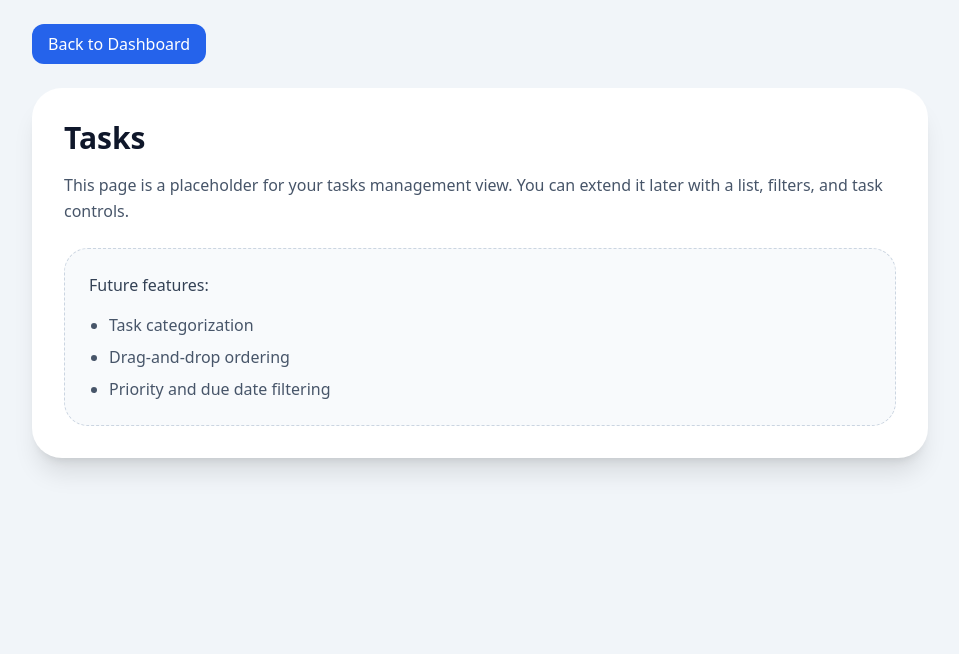
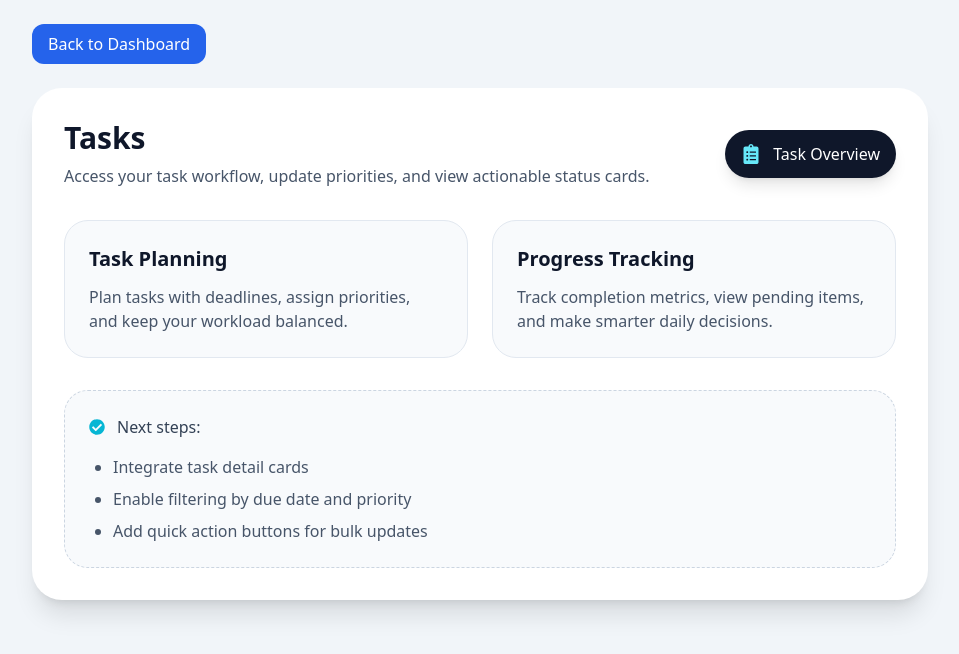
Before and after one commit to NafreesMIM/smart-task-manager, a React (Create React App) app: page /tasks in a window 1280 px wide. Shown: the top 654 px of the page, without its empty margins (160-1119 px from the left). Built offline with nearby package versions, Linux system fonts and the light colour scheme; no server answers; sample sign-in values are in the browser's storage.

Commit message:
improve auth pages, add route protection, 404 page, and polish task/settings UI

```diff
--- a/src/App.js
+++ b/src/App.js
@@ -10,6 +10,8 @@ import Dashboard from "./pages/Dashboard";
 import Analytics from "./pages/Analytics";
 import Tasks from "./pages/Tasks";
 import Settings from "./pages/Settings";
+import NotFound from "./pages/NotFound";
+import ProtectedRoute from "./components/ProtectedRoute";
 
 function App() {
 
@@ -22,11 +24,39 @@ function App() {
         <Route path="/" element={<Login />} />
         <Route path="/login" element={<Login />} />
         <Route path="/register" element={<Register />} />
-        <Route path="/dashboard" element={<Dashboard />} />
-        <Route path="/analytics" element={<Analytics />} />
-        <Route path="/tasks" element={<Tasks />} />
-        <Route path="/settings" element={<Settings />} />
-        <Route path="*" element={<Login />} />
+        <Route
+          path="/dashboard"
+          element={
+            <ProtectedRoute>
+              <Dashboard />
+            </ProtectedRoute>
+          }
+        />
+        <Route
+          path="/analytics"
+          element={
+            <ProtectedRoute>
+              <Analytics />
+            </ProtectedRoute>
+          }
+        />
+        <Route
+          path="/tasks"
+          element={
+            <ProtectedRoute>
+              <Tasks />
+            </ProtectedRoute>
+          }
+        />
+        <Route
+          path="/settings"
+          element={
+            <ProtectedRoute>
+              <Settings />
+            </ProtectedRoute>
+          }
+        />
+        <Route path="*" element={<NotFound />} />
 
       </Routes>
 
--- /dev/null
+++ b/src/components/ProtectedRoute.js
@@ -0,0 +1,11 @@
+import { Navigate } from "react-router-dom";
+
+function ProtectedRoute({ children }) {
+  const token = localStorage.getItem("token");
+  if (!token) {
+    return <Navigate to="/login" replace />;
+  }
+  return children;
+}
+
+export default ProtectedRoute;
--- a/src/pages/Analytics.js
+++ b/src/pages/Analytics.js
@@ -35,7 +35,7 @@ function Analytics() {
 
     const fetchTasks = async () => {
         if (!userId) {
-            console.warn("User ID not found. Skipping task fetch.");
+            navigate("/login", { replace: true });
             return;
         }
         try {
--- a/src/pages/Dashboard.js
+++ b/src/pages/Dashboard.js
@@ -49,7 +49,7 @@ function Dashboard() {
 
     if (!userId) {
       toast.error("User not authenticated. Please login.");
-      window.location.href = "/login";
+      navigate("/login", { replace: true });
       return;
     }
 
@@ -74,10 +74,9 @@ function Dashboard() {
 
   // LOGOUT
   const logout = () => {
-
     localStorage.removeItem("token");
     localStorage.removeItem("user");
-    window.location.href = "/login";
+    navigate("/login", { replace: true });
   };
 
   // ADD TASK
@@ -192,8 +191,8 @@ function Dashboard() {
     const token = localStorage.getItem("token");
 
     if (!token) {
-
-      window.location.href = "/login";
+      navigate("/login", { replace: true });
+      return;
     }
 
     fetchTasks();
--- a/src/pages/Login.js
+++ b/src/pages/Login.js
@@ -1,4 +1,4 @@
-import { useState } from "react";
+import { useEffect, useState } from "react";
 import axios from "axios";
 import { useNavigate } from "react-router-dom";
 import { toast, ToastContainer } from "react-toastify";
@@ -13,6 +13,13 @@ function Login() {
   });
   const [loading, setLoading] = useState(false);
   const navigate = useNavigate();
+
+  useEffect(() => {
+    const token = localStorage.getItem("token");
+    if (token) {
+      navigate("/dashboard", { replace: true });
+    }
+  }, [navigate]);
 
   const handleChange = (e) => {
     setFormData({
--- /dev/null
+++ b/src/pages/NotFound.js
@@ -0,0 +1,25 @@
+import { useNavigate } from "react-router-dom";
+
+function NotFound() {
+  const navigate = useNavigate();
+
+  return (
+    <div className="min-h-screen bg-slate-950 text-slate-100 flex items-center justify-center px-6 py-12">
+      <div className="max-w-3xl rounded-[32px] bg-slate-900/95 p-10 text-center shadow-2xl shadow-slate-900/20">
+        <p className="text-sm uppercase tracking-[0.4em] text-cyan-400">404 Not Found</p>
+        <h1 className="mt-6 text-5xl font-semibold text-white">Page does not exist</h1>
+        <p className="mt-4 text-slate-400">
+          The page you are looking for couldn’t be found. Use the button below to return to the dashboard.
+        </p>
+        <button
+          onClick={() => navigate("/dashboard")}
+          className="mt-8 inline-flex rounded-3xl bg-cyan-500 px-6 py-3 text-base font-semibold text-slate-950 transition hover:bg-cyan-400"
+        >
+          Go to Dashboard
+        </button>
+      </div>
+    </div>
+  );
+}
+
+export default NotFound;
--- a/src/pages/Register.js
+++ b/src/pages/Register.js
@@ -1,4 +1,4 @@
-import { useState } from "react";
+import { useEffect, useState } from "react";
 import axios from "axios";
 import { useNavigate } from "react-router-dom";
 import { toast, ToastContainer } from "react-toastify";
@@ -14,6 +14,13 @@ function Register() {
   });
   const [loading, setLoading] = useState(false);
   const navigate = useNavigate();
+
+  useEffect(() => {
+    const token = localStorage.getItem("token");
+    if (token) {
+      navigate("/dashboard", { replace: true });
+    }
+  }, [navigate]);
 
   const handleChange = (e) => {
     setFormData({
--- a/src/pages/Tasks.js
+++ b/src/pages/Tasks.js
@@ -1,3 +1,4 @@
+import { FaClipboardList, FaCheckCircle } from "react-icons/fa";
 import { useNavigate } from "react-router-dom";
 
 function Tasks() {
@@ -14,17 +15,43 @@ function Tasks() {
         </button>
 
         <div className="rounded-[30px] bg-white p-8 shadow-xl">
-          <h1 className="text-3xl font-semibold text-slate-900 mb-4">Tasks</h1>
-          <p className="text-slate-600 leading-relaxed">
-            This page is a placeholder for your tasks management view.
-            You can extend it later with a list, filters, and task controls.
-          </p>
-          <div className="mt-6 rounded-3xl border border-dashed border-slate-300 bg-slate-50 p-6">
-            <p className="text-slate-700">Future features:</p>
-            <ul className="mt-4 list-disc space-y-2 pl-5 text-slate-600">
-              <li>Task categorization</li>
-              <li>Drag-and-drop ordering</li>
-              <li>Priority and due date filtering</li>
+          <div className="flex flex-col gap-6 md:flex-row md:items-center md:justify-between">
+            <div>
+              <h1 className="text-3xl font-semibold text-slate-900">Tasks</h1>
+              <p className="mt-2 text-slate-600">
+                Access your task workflow, update priorities, and view actionable status cards.
+              </p>
+            </div>
+            <div className="flex items-center gap-3 rounded-3xl bg-slate-900 px-4 py-3 text-white shadow-lg">
+              <FaClipboardList className="text-xl text-cyan-300" />
+              <span className="font-medium">Task Overview</span>
+            </div>
+          </div>
+
+          <div className="mt-8 grid gap-6 md:grid-cols-2">
+            <div className="rounded-3xl border border-slate-200 bg-slate-50 p-6">
+              <h2 className="text-xl font-semibold text-slate-900">Task Planning</h2>
+              <p className="mt-3 text-slate-600">
+                Plan tasks with deadlines, assign priorities, and keep your workload balanced.
+              </p>
+            </div>
+            <div className="rounded-3xl border border-slate-200 bg-slate-50 p-6">
+              <h2 className="text-xl font-semibold text-slate-900">Progress Tracking</h2>
+              <p className="mt-3 text-slate-600">
+                Track completion metrics, view pending items, and make smarter daily decisions.
+              </p>
+            </div>
+          </div>
+
+          <div className="mt-8 rounded-3xl border border-dashed border-slate-300 bg-slate-50 p-6">
+            <div className="flex items-center gap-3 text-slate-700">
+              <FaCheckCircle className="text-cyan-500" />
+              <span className="font-medium">Next steps:</span>
+            </div>
+            <ul className="mt-4 list-disc space-y-2 pl-6 text-slate-600">
+              <li>Integrate task detail cards</li>
+              <li>Enable filtering by due date and priority</li>
+              <li>Add quick action buttons for bulk updates</li>
             </ul>
           </div>
         </div>
```
Also changed, not shown: src/pages/Settings.js (+37 -9 lines).
